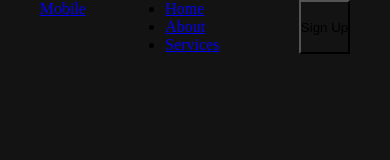
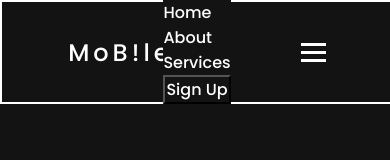
Before and after one commit to maheshchambhare/mobile-view, a plain HTML site: page index.html in a window 390 px wide. Drawn offline with Linux system fonts and the light colour scheme.

Commit message:
undergoing

```diff
--- a/index.html
+++ b/index.html
@@ -10,25 +10,44 @@
 
     <nav class="navbar">
 
-        <a href="#" class="logo">Mobile</a>
+    <div class="logo" id="logo">
+
+        <a href="#" class="logoo">M</a>
+        <a href="#" class="logo1">o</a>
+        <a href="#" class="logo2">B</a>
+        <a href="#" class="logo3">!</a>
+        <a href="#" class="logo4">l</a>
+        <a href="#" class="logo5">e</a>
+    </div>
 
     <div class="mobile_view" id="mobile">
 
+        <span class="bar"></span>
+        <span class="bar"></span>
+        <span class="bar"></span>
 
-        <ul class="list-links">
+
+    </div>
+
+    <div class="list-menu">
+
+
+        <ul class="list-links" id="#list-links">
 
 
             <li class="list"> <a href="#" class="list-items"> Home </a></li>
             <li class="list"> <a href="#" class="list-items"> About </a></li>
             <li class="list"> <a href="#" class="list-items"> Services </a></li>
+            <button class="btn" id="btn"> Sign Up</button>
 
 
 
         </ul>
-
     </div>
 
-    <button class="btn" id="btn"> Sign Up</button>
+
+
+    <!-- <button class="btn" id="btn"> Sign Up</button> -->
 
 
     </nav>
--- a/style.css
+++ b/style.css
@@ -1,3 +1,5 @@
+@import url('https://fonts.googleapis.com/css2?family=Poppins:wght@500&display=swap');
+
 
 @media screen and ( max-width : 960px) {
 
@@ -11,6 +13,153 @@
 .navbar {
     display: flex;
     justify-content: space-around;
+    align-items: center;
+    align-content: center;
+    height: 100px;
+    width: 100%;
+    border: 2px solid #fff;
 
 }
+
+.logo {
+    cursor: pointer;
+
+    /* transition: all 0.3s ease-out; */
 }
+
+
+.logo a {
+    font-family: 'Poppins', sans-serif;
+    font-weight: 500;
+    font-size: 1.5rem;
+    text-decoration: none;
+    text-emphasis: none;
+    color: #fff;
+    transition: all 0.3s ease-out;
+    margin: 0;
+    padding: 0;
+
+    width: 100%;
+
+
+}
+
+
+
+.logo .logoo:hover {
+
+    background: rgb(70,204,255);
+    background: linear-gradient(90deg, rgba(70,204,255,1) 4%, rgba(250,250,250,1) 50%, rgba(190,244,255,1) 71%);
+    -webkit-text-fill-color: transparent;
+    -moz-text-fill-color: transparent;
+    -webkit-background-clip: text;
+    -moz-background-clip: text;
+    /* transition: all 0.3s ease-out; */
+    font-size: 1.8rem;
+}
+.logo .logo1:hover {
+
+    background: rgb(70,204,255);
+    background: linear-gradient(90deg, rgba(70,204,255,1) 4%, rgba(250,250,250,1) 50%, rgba(190,244,255,1) 71%);
+    -webkit-text-fill-color: transparent;
+    -moz-text-fill-color: transparent;
+    -webkit-background-clip: text;
+    -moz-background-clip: text;
+    /* transition: all 0.3s ease-out; */
+    font-size: 1.8rem;
+}
+.logo .logo2:hover {
+
+    background: rgb(70,204,255);
+    background: linear-gradient(90deg, rgba(70,204,255,1) 4%, rgba(250,250,250,1) 50%, rgba(190,244,255,1) 71%);
+    -webkit-text-fill-color: transparent;
+    -moz-text-fill-color: transparent;
+    -webkit-background-clip: text;
+    -moz-background-clip: text;
+    /* transition: all 0.3s ease-out; */
+    font-size: 1.8rem;
+}
+.logo .logo3:hover {
+
+    background: rgb(206,40,242);
+    background: linear-gradient(180deg, rgba(206,40,242,1) 10%, rgba(255,219,0,1) 41%, rgba(232,124,124,1) 71%);
+    -webkit-background-clip: text;
+    -moz-background-clip: text;
+    -webkit-text-fill-color: transparent;
+    -moz-text-fill-color: transparent;
+    transition: all 0.3s ease-out;
+    font-size: 3rem;
+}
+.logo .logo4:hover {
+
+    background: rgb(70,204,255);
+    background: linear-gradient(90deg, rgba(70,204,255,1) 4%, rgba(250,250,250,1) 50%, rgba(190,244,255,1) 71%);
+    -webkit-text-fill-color: transparent;
+    -moz-text-fill-color: transparent;
+    -webkit-background-clip: text;
+    -moz-background-clip: text;
+    /* transition: all 0.3s ease-out; */
+    font-size: 1.8rem;
+}
+.logo .logo5:hover {
+
+    background: rgb(70,204,255);
+    background: linear-gradient(90deg, rgba(70,204,255,1) 4%, rgba(250,250,250,1) 50%, rgba(190,244,255,1) 71%);
+    -webkit-text-fill-color: transparent;
+    -moz-text-fill-color: transparent;
+    -webkit-background-clip: text;
+    -moz-background-clip: text;
+    /* transition: all 0.3s ease-out; */
+    font-size: 1.8rem;
+}
+
+.mobile_view .bar {
+    width: 25px;
+    height: 3px;
+    margin: 5px auto;
+    transition: all 0.3s ease-in-out;
+    background: #fff;
+}
+
+.mobile_view .bar {
+    display: block;
+    position: relative;
+    cursor: pointer;
+    justify-content: center;
+    align-content: center;
+    align-items: center;
+}
+
+.list-menu {
+    display: grid;
+    grid-template-columns: auto;
+    position: absolute;
+
+}
+
+.list-links {
+    display: grid;
+    list-style: none;
+    cursor: pointer;
+    text-emphasis: none;
+    text-decoration: none;
+
+}
+
+.list a {
+    font-family: 'Poppins', sans-serif;
+    font-weight: 300;
+    text-decoration: none;
+    color: #fff;
+}
+
+.btn {
+    font-family: 'Poppins', sans-serif;
+    font-weight: 500;
+    font-size: 1rem;
+    text-decoration: none;
+    color: #fff;
+    cursor: pointer;
+}
+
+}
```
